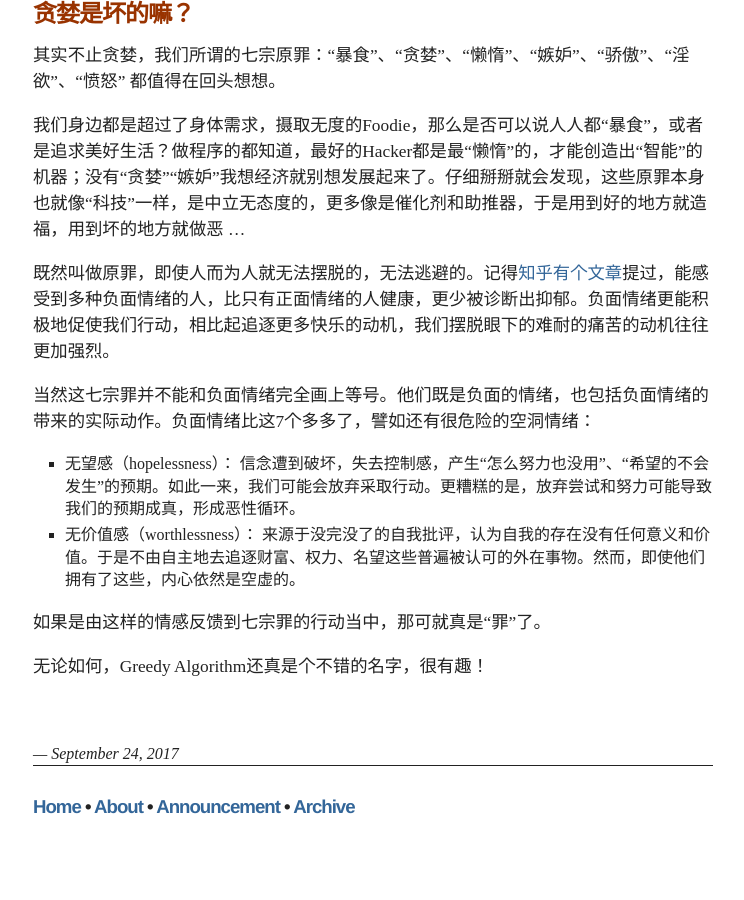
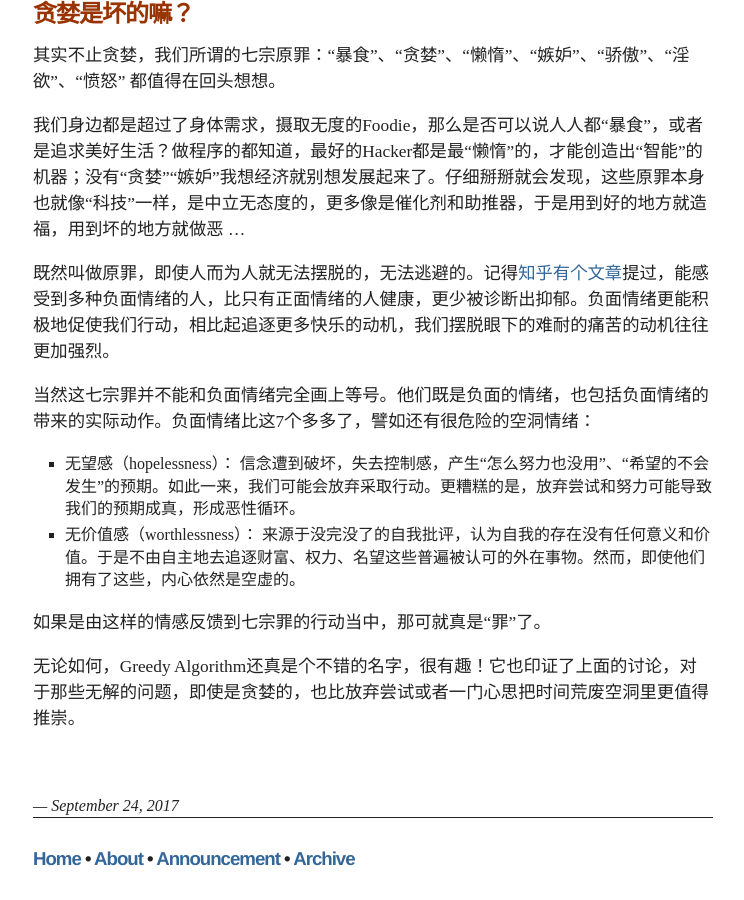
Before and after one commit to villim/villim.github.io, a Jekyll site: the page built from _posts/2017-09-24-greedy-algorithm.md, in a window 1280 px wide and 900 px high, scrolled down 1472 px. Shown: the whole window, without its empty margins (142-886 px from the left). Built offline with Jekyll 4.4.1, drawn with Linux system fonts in a browser that asks for light colours; before the commit the page ends 2320 px from its top, so only the background shows below that.

Commit message:
modify blog: greedy algorithm

```diff
--- a/_posts/2017-09-24-greedy-algorithm.md
+++ b/_posts/2017-09-24-greedy-algorithm.md
@@ -55,4 +55,4 @@ NP = Non-Deterministic Polynomial （多项式复杂程度的非确定性问题
 
 如果是由这样的情感反馈到七宗罪的行动当中，那可就真是“罪”了。
 
-无论如何，Greedy Algorithm还真是个不错的名字，很有趣！
+无论如何，Greedy Algorithm还真是个不错的名字，很有趣！它也印证了上面的讨论，对于那些无解的问题，即使是贪婪的，也比放弃尝试或者一门心思把时间荒废空洞里更值得推崇。
```
